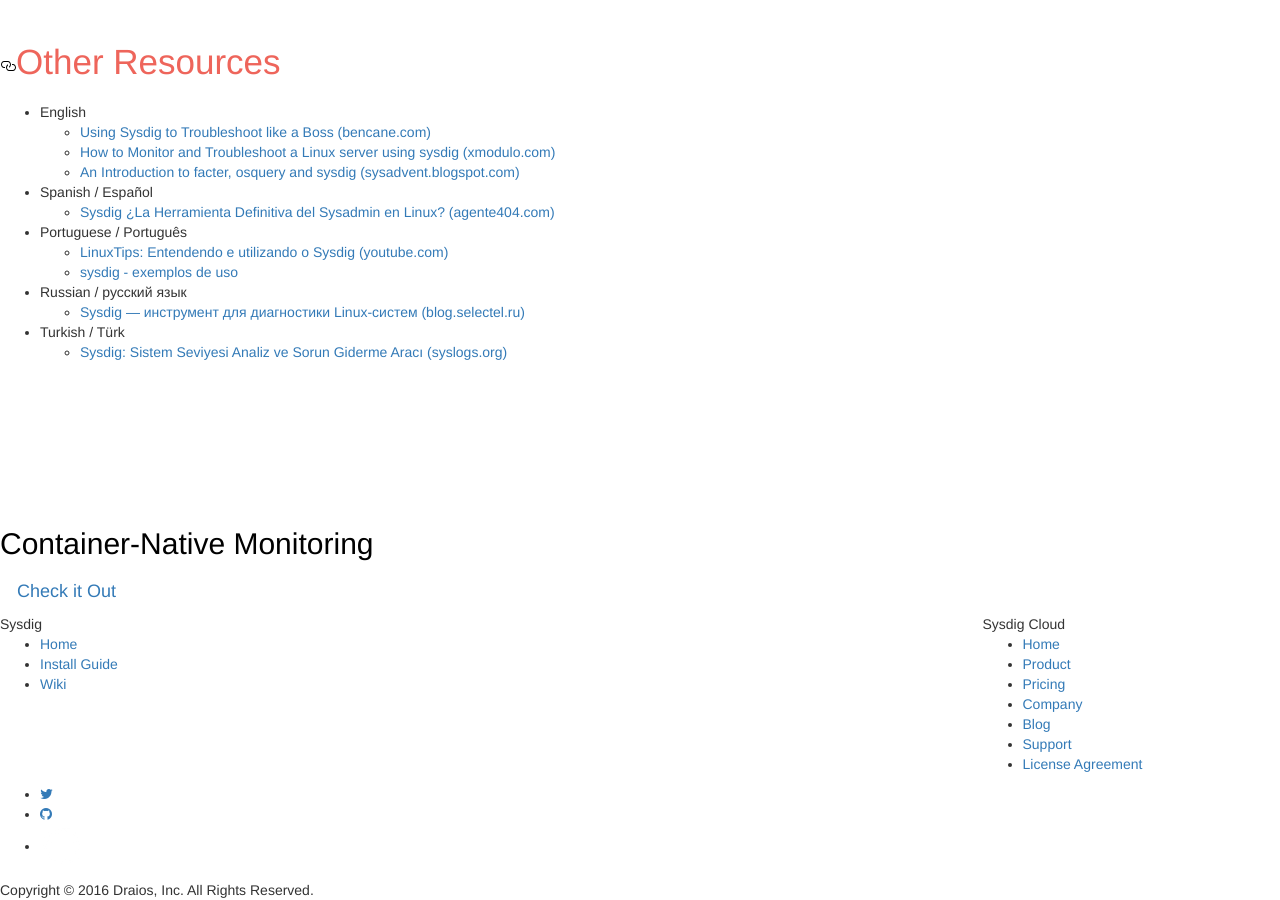
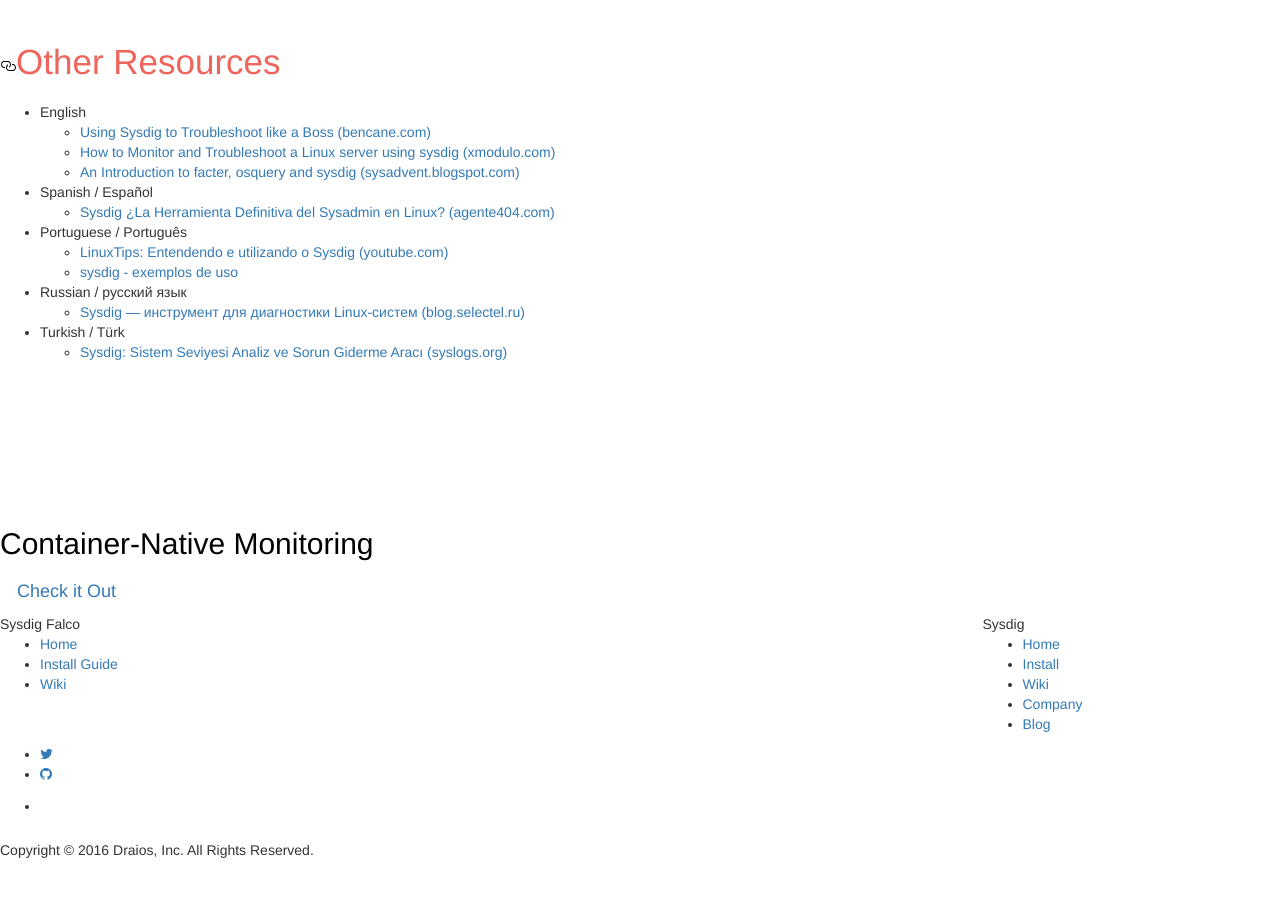
Before and after one commit to falcosecurity/falco, a Jekyll site: the page built from wiki/index.html, in a window 1280 px wide and 900 px high, scrolled down 2715 px. Built offline with Jekyll 4.4.1, drawn with Linux system fonts in a browser that asks for light colours; nearby versions of some CDN libraries; Markdown is read by kramdown in place of the engine named in the settings; after the commit the page ends 3575 px from its top, so only the background shows below that.

Commit message:
Removed Sysdig Cloud from the footer and added sysdig

```diff
--- a/_layouts/default.html
+++ b/_layouts/default.html
@@ -185,7 +185,7 @@
             <div class="footer-inner">
                 <div class="row">
                     <div class="col-left col-sm-3">
-                        <div class="title">Sysdig</div>
+                        <div class="title">Sysdig Falco</div>
                         <div class="menu-footer-navigation-container">
                             <ul id="menu-footer-navigation" class="menu">
                                 <li class="menu-item"><a href="http://sysdig.org/falco">Home</a></li>
@@ -196,16 +196,14 @@
                     </div>
                     <div class="col-middle col-sm-6"></div>
                     <div class="col-right col-sm-3">
-                        <div class="title">Sysdig Cloud</div>
+                        <div class="title">Sysdig</div>
                         <div class="menu-sysdig-navigation-container">
                             <ul id="menu-sysdig-navigation" class="menu">
                                 <li class="menu-item"><a href="http://www.sysdig.com/">Home</a></li>
-                                <li class="menu-item"><a href="http://www.sysdig.com/product/">Product</a></li>
-                                <li class="menu-item"><a href="http://www.sysdig.com/pricing/">Pricing</a></li>
+                                <li class="menu-item"><a href="http://www.sysdig.org/install/">Install</a></li>
+                                <li class="menu-item"><a href="http://www.sysdig.org/wiki/">Wiki</a></li>
                                 <li class="menu-item"><a href="http://www.sysdig.com/company/">Company</a></li>
-                                <li class="menu-item"><a href="http://www.sysdig.com/blog/">Blog</a></li>
-                                <li class="menu-item"><a href="http://support.sysdigcloud.com/hc/en-us">Support</a></li>
-                                <li class="menu-item"><a href="https://sysdig.com/wp-content/uploads/2015/07/Sysdig-Cloud-License-Agreement.pdf">License Agreement</a></li>
+                                <li class="menu-item"><a href="https://sysdig.com/blog/tag/sysdig/">Blog</a></li>
                             </ul>
                         </div>
                     </div>
```
